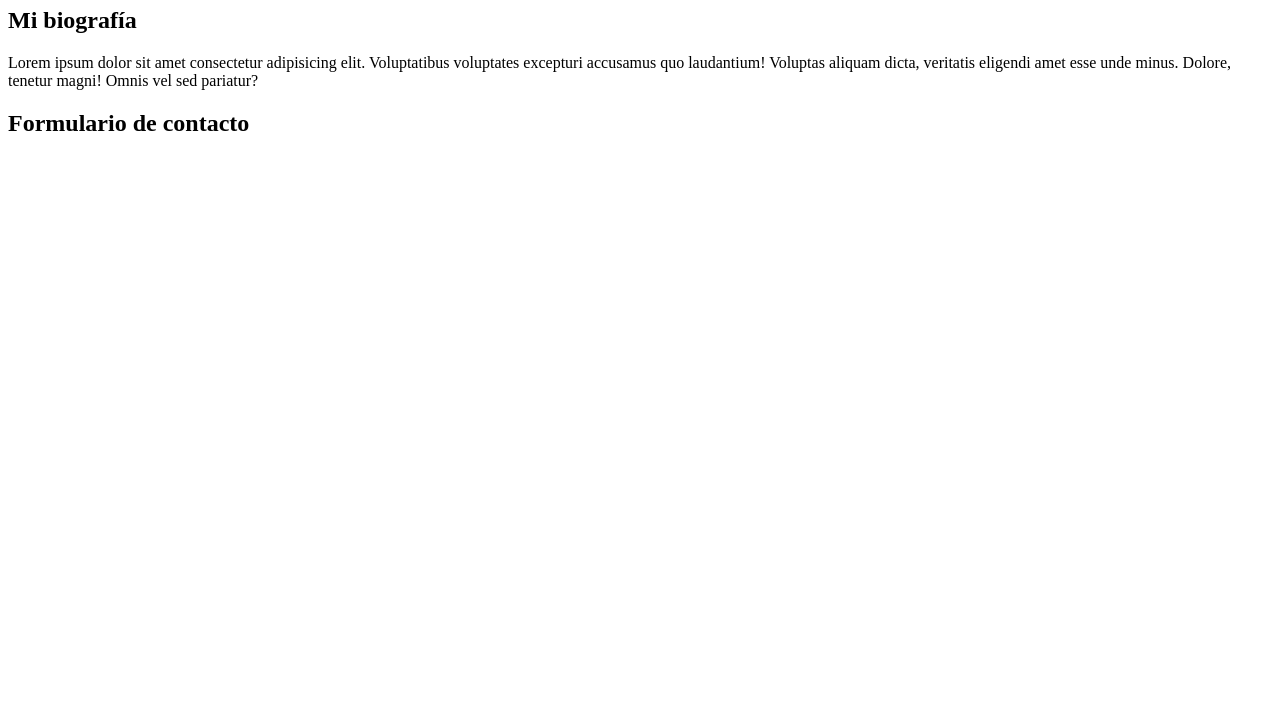
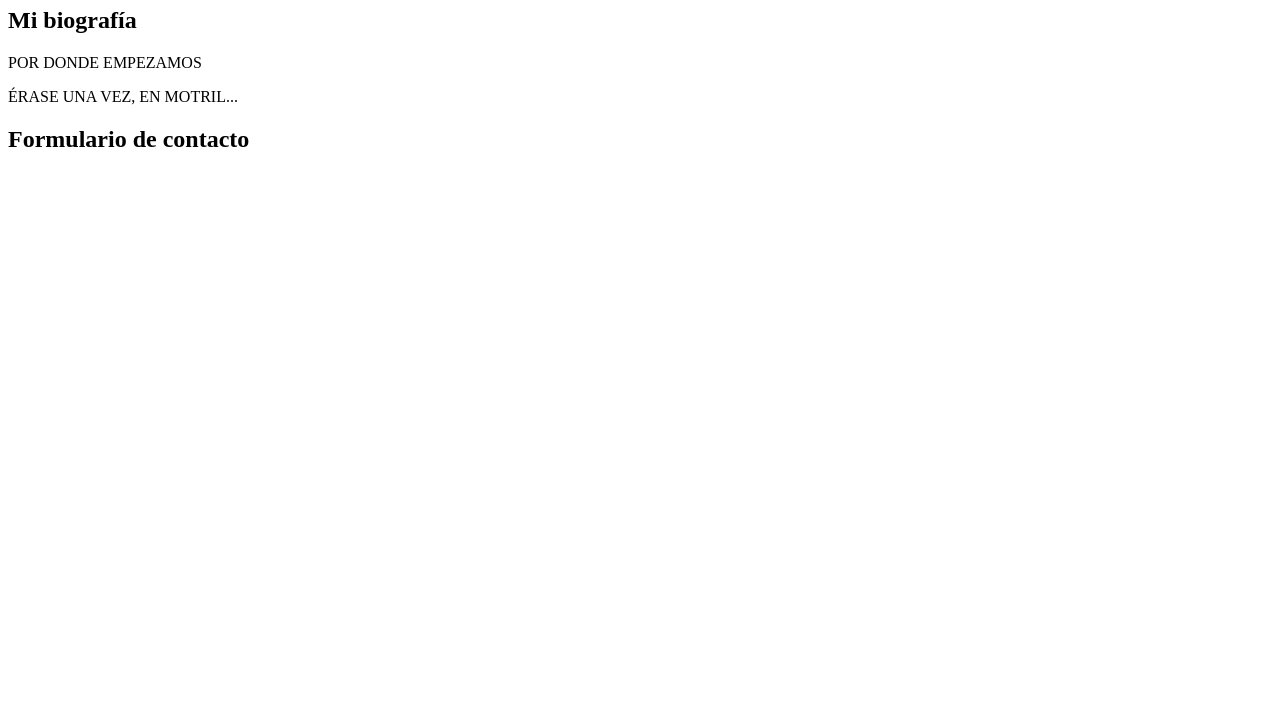
Before and after one commit to arantzasl/git-carpeta, a plain HTML site: page index.html in a window 1280 px wide. Shown: the part 73-800 px from the top of the page. Drawn offline with Linux system fonts and the light colour scheme.

Commit message:
cualquier cosa que suceda me vale

```diff
--- a/index.html
+++ b/index.html
@@ -9,8 +9,8 @@
     <h1>Aránzazu Serrano</h1>
     <article>
         <h2>Mi biografía</h2>
-        <p>Lorem ipsum dolor sit amet consectetur adipisicing elit. Voluptatibus voluptates excepturi accusamus quo laudantium! Voluptas aliquam dicta, veritatis eligendi amet esse unde minus. Dolore, tenetur magni! Omnis vel sed pariatur?</p>
-    </article>
+        <p>POR DONDE EMPEZAMOS  </p>
+        <p>ÉRASE UNA VEZ, EN MOTRIL...  </p>
     <article>
         <h2>Formulario de contacto</h2>
     </article>
```
Also changed, not shown: git.html (added), 1 other file.
